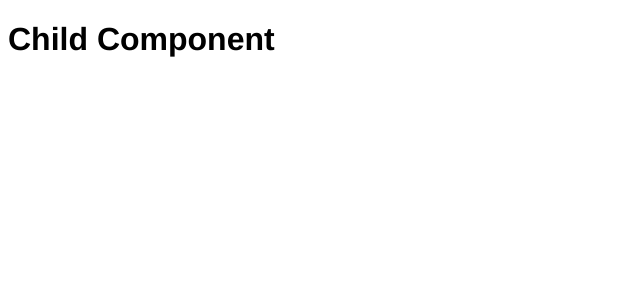
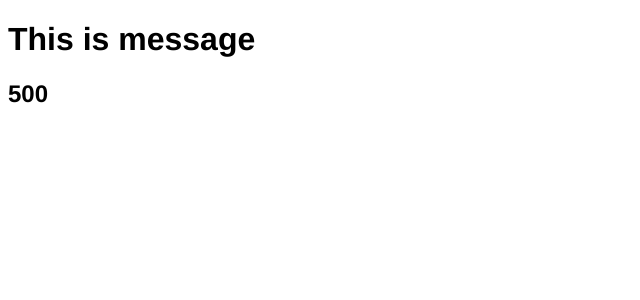
Before and after one commit to galihroswandi/learn-vuejs, a Vue app: page / in a window 1280 px wide. Shown: the top 300 px of the page, without its empty margins (0-640 px from the left). Built offline with nearby package versions, Linux system fonts and the light colour scheme.

Commit message:
feat: Video 25 Types Pada Props Component (#25)

```diff
--- a/src/App.vue
+++ b/src/App.vue
@@ -1,5 +1,5 @@
 <template>
-  <child-component />
+  <child-component message="This is message" :number="500" />
 </template>
 
 <script>
--- a/src/components/ChildComponent.vue
+++ b/src/components/ChildComponent.vue
@@ -1,7 +1,16 @@
 <template>
-  <h1>Child Component</h1>
+  <h1>{{ message }}</h1>
+  <h2>{{ number }}</h2>
 </template>
 
 <script>
-export default {};
+export default {
+  props: {
+    message: "",
+    number: {
+      type: Number,
+      default: 0,
+    },
+  },
+};
 </script>
```
